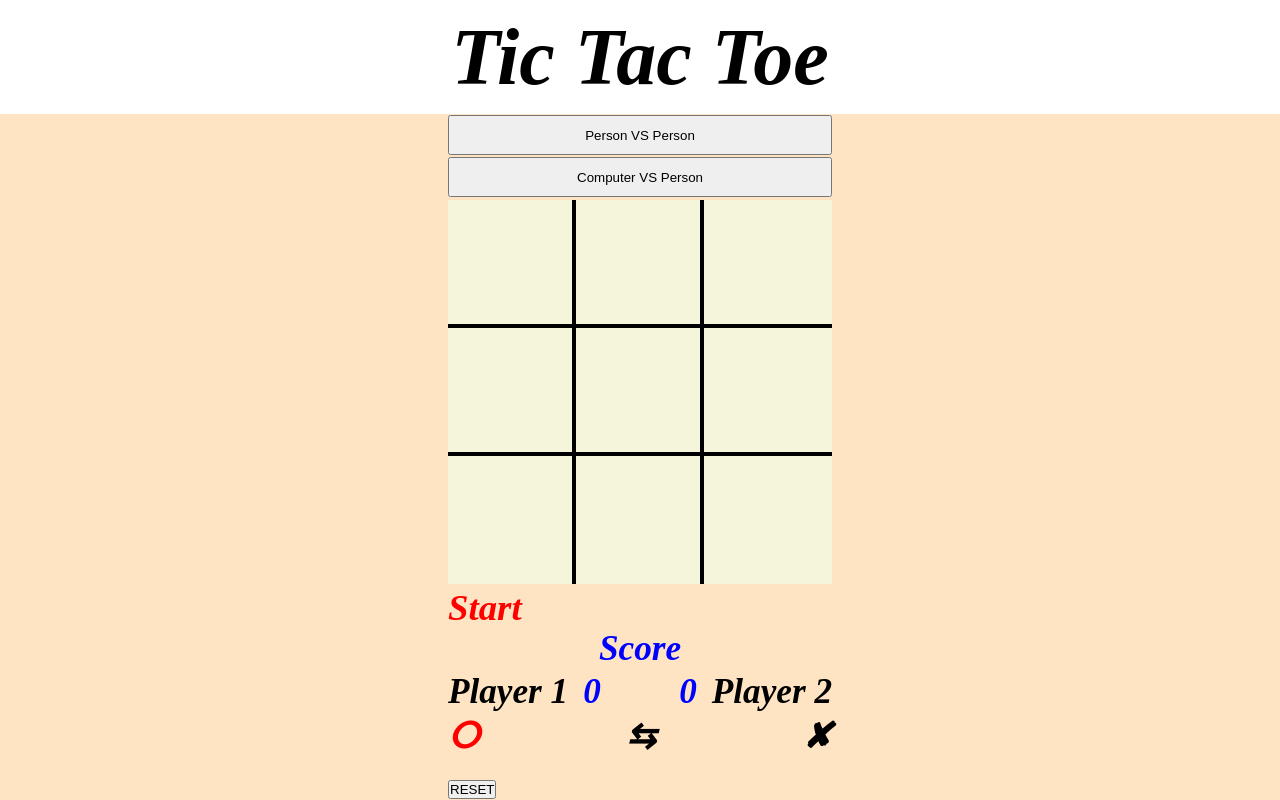
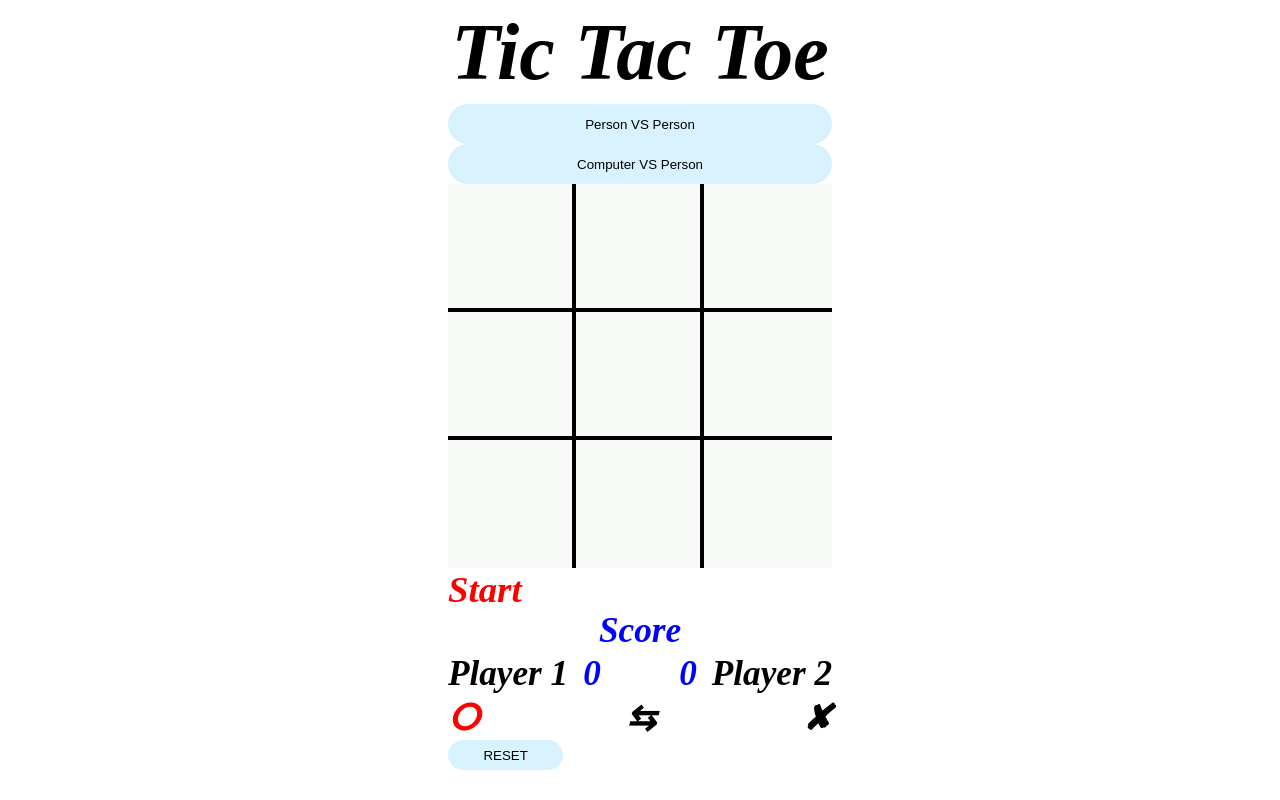
Before and after one commit to 100tomtomas100/tic-tac-toe, a plain HTML site: page index.html in a window 1280 px wide. Both pictures are taken after a click on the element "RESET". Drawn offline with Linux system fonts and the light colour scheme.

Commit message:
change a little design

```diff
--- a/script.js
+++ b/script.js
@@ -242,7 +242,7 @@ const ticTacToe = (() => {
                         }
                         return {allCells}
                     })();
-            window.onload ()
+            window.onload ();
         }
     const buttonFunctions = {
             switchChoices: function () {
@@ -257,11 +257,15 @@ const ticTacToe = (() => {
             pvp: function () {
                 players.computer.active = false;
                 document.getElementById("player2-computer").innerHTML = "Player 2";
+                document.getElementById("start1").innerHTML = "Start";
+                document.getElementById("start2").innerHTML = "";
                 reset();
             },
             cvp: function () {
                 players.computer.active = true;
                 document.getElementById("player2-computer").innerHTML = "&nbsp&nbsp&nbsp&nbsp&nbspEasy";
+                document.getElementById("start1").innerHTML = "Start";
+                document.getElementById("start2").innerHTML = "";
                 reset();
             },
             score: function (player) {
@@ -281,11 +285,15 @@ const ticTacToe = (() => {
                     players.computer.start = true;
                 }
                     players.start = "player2"
+                    document.getElementById("start1").innerHTML = "";
+                    document.getElementById("start2").innerHTML = "Start";
                 } else if (players.start === "player2"){
                     if(players.computer.active === true){
                         players.computer.start = false;
                     }
                     players.start = "player1"
+                    document.getElementById("start1").innerHTML = "Start";
+                    document.getElementById("start2").innerHTML = "";
                 }
                 reset();
             },
@@ -303,13 +311,16 @@ const buttons = {
             document.getElementById("reset").addEventListener("click", () => {
                 reset();
                 buttonFunctions.resetScore();
+                document.getElementById("start1").innerHTML = "Start";
+                document.getElementById("start2").innerHTML = "";
             }),
         switchChoices :
             document.getElementById("switch-choices").addEventListener("click", buttonFunctions.switchChoices),
         pvp:
             document.getElementById("pvp").addEventListener("click",() => {
-                 buttonFunctions.pvp();
-                 buttonFunctions.resetScore();
+                buttonFunctions.pvp();
+                buttonFunctions.resetScore();
+
             }),
         cvp:
             document.getElementById("cvp").addEventListener("click", () => {
--- a/style.css
+++ b/style.css
@@ -29,14 +29,13 @@ body {
     display: grid;
     align-content: space-around;
     justify-content: center;
-    background-color: bisque;
 }
 #game-board {
     width: 30vw;
     height: 30vw;
     min-width: 200px;
     min-height: 200px;
-    background-color: beige;
+    background-color: #F7F9F6;
     display: grid;
     grid-template-columns: 1fr 1fr 1fr;
     grid-template-rows: 1fr 1fr 1fr;
@@ -58,11 +57,21 @@ body {
     border-right: 4px solid black;
 }
 #reset {
-    margin-top: 20px;;
+   margin-bottom: 30px;
+}
+#reset button {
+    height: 30px;
+    width: 30%;
+    border-radius: 15px;
+    background-color: #D9F2FF;
+    border-color: transparent;
 }
 .modes button {
     width: 100%;
     height: 40px;
+    border-radius: 20px;
+    border-color: transparent;
+    background-color: #D9F2FF;
 }
 #players {
     display: grid;
@@ -116,17 +125,13 @@ body {
     border-radius: 50%;
 	Background: #EDF1EC;
     opacity: 0.8;
-	Box-sizing: border-box; /* for inside padding */
+	Box-sizing: border-box;
 	Padding: 10px;
-
-	/* for center */
 	Position:absolute;
 	top:50%;
 	left:50%;
 	Transform: translate(-50%,-50%);
-
-	/* for hider */
-	 display: none;
+	display: none;
 }
 #pop-up-text {
     width: 100%;
@@ -137,5 +142,4 @@ body {
     font-size: calc(1em + 6vw);
     font-weight: 600;
     overflow-wrap: normal;
-
 }
```
